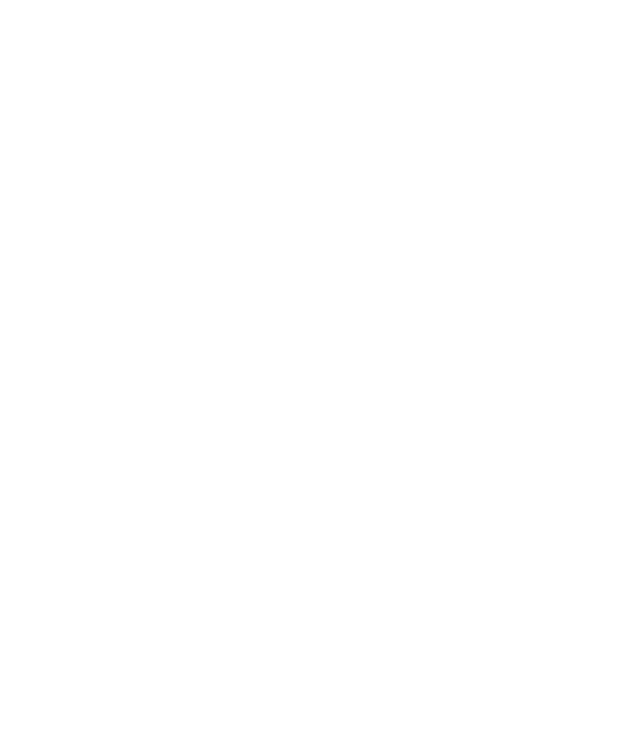
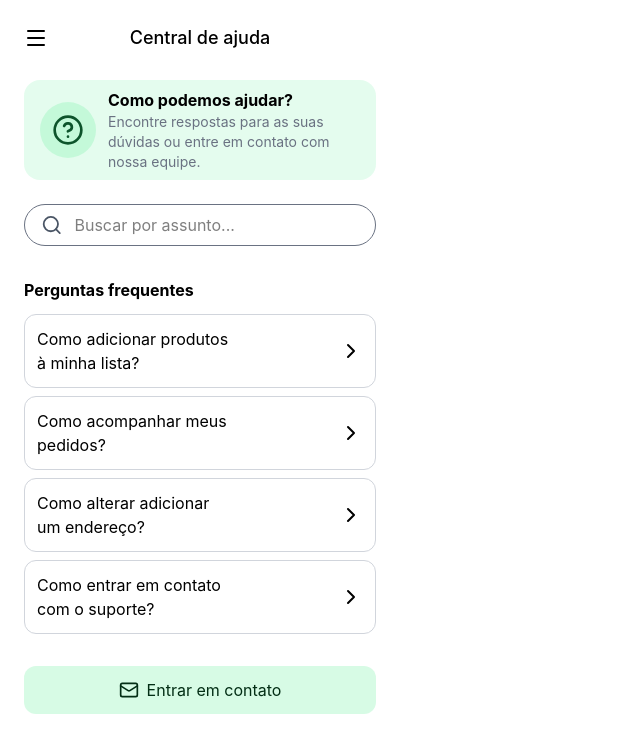
Before and after one commit to BiellSouza/SmartBay, a React (Vite) app: page /support in a window 1280 px wide. Before the commit this address had no page. Shown: the top 752 px of the page, without its empty margins (0-640 px from the left). Built offline with nearby package versions, Linux system fonts and the light colour scheme.

Commit message:
New subPages

```diff
--- a/src/App.tsx
+++ b/src/App.tsx
@@ -4,31 +4,22 @@
 import InterfaceLogin from "./pages/InterfaceLogin";
 import HistoryItens from "./pages/HistoryItens";
 import ListItens from "./pages/MyList";
+import Privacy from "./pages/SubPages/Privacy";
+import Support from "./pages/SubPages/Support";
 
 function App() {
   return (
     <div className="min-h-screen max-w-100">
       <main>
         <div className="p-6">
-          {/* <NavbarComponent /> */}
-
-          {/* <footer className="fixed bottom-0 left-0 z-50 w-full bg-white px-12 py-2 border-t border-gray-200">
-            {" "}
-            <div className="flex justify-between mt-2">
-              {" "}
-              {itensRodape.map((item) => (
-                <div className="flex flex-col items-center gap-1">
-                  <span>{item.item}</span>
-                  <p className="text-sm">{item.text}</p>
-                </div>
-              ))}
-            </div>
-          </footer> */}
           <Routes>
             <Route path="/" element={<InterfaceLogin />} />
             <Route path="/profile" element={<Profile />} />
 
             <Route path="/personaldata" element={<PersonalData />} />
+            <Route path="/privacy" element={<Privacy />} />
+            <Route path="/support" element={<Support />} />
+
             <Route path="/history" element={<HistoryItens />} />
             <Route path="/myList" element={<ListItens />} />
           </Routes>
--- a/src/components/NavbarComponent.tsx
+++ b/src/components/NavbarComponent.tsx
@@ -10,7 +10,7 @@
   return (
     <div>
       {" "}
-      <div className="flex justify-between">
+      <div className="flex justify-between items-center">
         <Menu /> <h1 className="text-lg font-medium">{label}</h1>{" "}
         <Bell className={bell ? "visible" : "invisible"} />
       </div>
--- /dev/null
+++ b/src/pages/SubPages/Privacy.tsx
@@ -0,0 +1,69 @@
+import React from "react";
+import NavbarComponent from "../../components/NavbarComponent";
+import { ChevronLeft, ChevronRight, ShieldCheck } from "lucide-react";
+
+export default function Privacy() {
+  const topics = [
+    {
+      number: 1,
+      label: "Coleta de dados",
+    },
+    {
+      number: 2,
+      label: "Uso das informações",
+    },
+    {
+      number: 3,
+      label: "Compartilhamento de dados",
+    },
+    {
+      number: 4,
+      label: "Seus direitos",
+    },
+    {
+      number: 5,
+      label: "Segurança dos dados",
+    },
+  ];
+  return (
+    <div>
+      <div>
+        <NavbarComponent label="Política de privacidade" bell={false} />
+      </div>
+
+      <div className="bg-green-300/20 py-2 px-4 mt-7 flex flex-col rounded-2xl">
+        <div className="bg-green-300/30 w-fit p-3 rounded-full m-auto">
+          <ShieldCheck className="text-green-900" size={44} />
+        </div>
+        <div className="mt-3">
+          <h1 className="font-bold text-[17px]">
+            Sua privacidade é importante
+          </h1>
+          <p className="text-gray-700 text-[16px]">
+            Confira como protegemos e utilizamos suas informações pessoais no
+            nosso aplicativo.
+          </p>
+        </div>
+      </div>
+      <div className="mt-4">
+        {topics.map((item, index) => (
+          <div
+            key={index}
+            className="border border-gray-300 py-3 px-3 rounded-xl my-2"
+          >
+            <div className="flex justify-between items-center">
+              <h1>
+                {item.number}. {item.label}
+              </h1>
+              <ChevronRight className="size-6" />
+            </div>
+          </div>
+        ))}
+      </div>
+
+      <p className="text-gray-500 text-[13px] text-center mt-7 font-medium">
+        Última atualização: 10 de agosto de 2026
+      </p>
+    </div>
+  );
+}
--- /dev/null
+++ b/src/pages/SubPages/Support.tsx
@@ -0,0 +1,80 @@
+import React from "react";
+import NavbarComponent from "../../components/NavbarComponent";
+import { HelpCircle, Search, ChevronRight, Mail } from "lucide-react";
+
+function Support() {
+  function ButtonContact() {
+    alert("Funcionando!");
+  }
+  const topics = [
+    {
+      label: "Como adicionar produtos à minha lista?",
+    },
+    {
+      label: "Como acompanhar meus pedidos?",
+    },
+    {
+      label: "Como alterar adicionar um endereço?",
+    },
+    {
+      label: "Como entrar em contato com o suporte?",
+    },
+  ];
+  return (
+    <div>
+      <div>
+        <NavbarComponent label="Central de ajuda" bell={false} />
+      </div>
+      <div className="bg-green-300/20 py-2 px-4 mt-7 flex rounded-2xl gap-3">
+        <div className="bg-green-300/30 w-fit p-3 rounded-full m-auto">
+          <HelpCircle className="text-green-900" size={32} />
+        </div>
+        <div className="">
+          <h1 className="font-bold text-md">Como podemos ajudar?</h1>
+          <p className="text-gray-500 text-sm">
+            Encontre respostas para as suas dúvidas ou entre em contato com
+            nossa equipe.
+          </p>
+        </div>
+      </div>
+
+      <div className="flex items-center gap-3 mt-6 border border-gray-500 py-2 px-4 rounded-full">
+        <Search className="text-gray-600" />
+        <input
+          type="text"
+          placeholder="Buscar por assunto..."
+          className="outline-none w-full"
+        />
+      </div>
+
+      <div className="mt-8">
+        <h1 className="font-bold mb-3">Perguntas frequentes</h1>
+        {topics.map((item, index) => (
+          <div
+            key={index}
+            className="border border-gray-300 py-3 px-3 rounded-xl my-2"
+          >
+            <div className="flex justify-between items-center">
+              <h1 className="max-w-50">{item.label}</h1>
+              <ChevronRight className="size-6" />
+            </div>
+          </div>
+        ))}
+      </div>
+
+      <button
+        className="flex bg-green-300/30 w-full py-3 rounded-xl mt-8 cursor-pointer"
+        onClick={ButtonContact}
+      >
+        <p className="flex items-center gap-2 m-auto text-green-950">
+          <span>
+            <Mail className="size-5" />
+          </span>
+          Entrar em contato
+        </p>
+      </button>
+    </div>
+  );
+}
+
+export default Support;
```
Also changed, not shown: src/pages/SubPages/Adress.tsx (added), src/pages/SubPages/Notifications.tsx (added), src/pages/SubPages/Tema.tsx (added).
